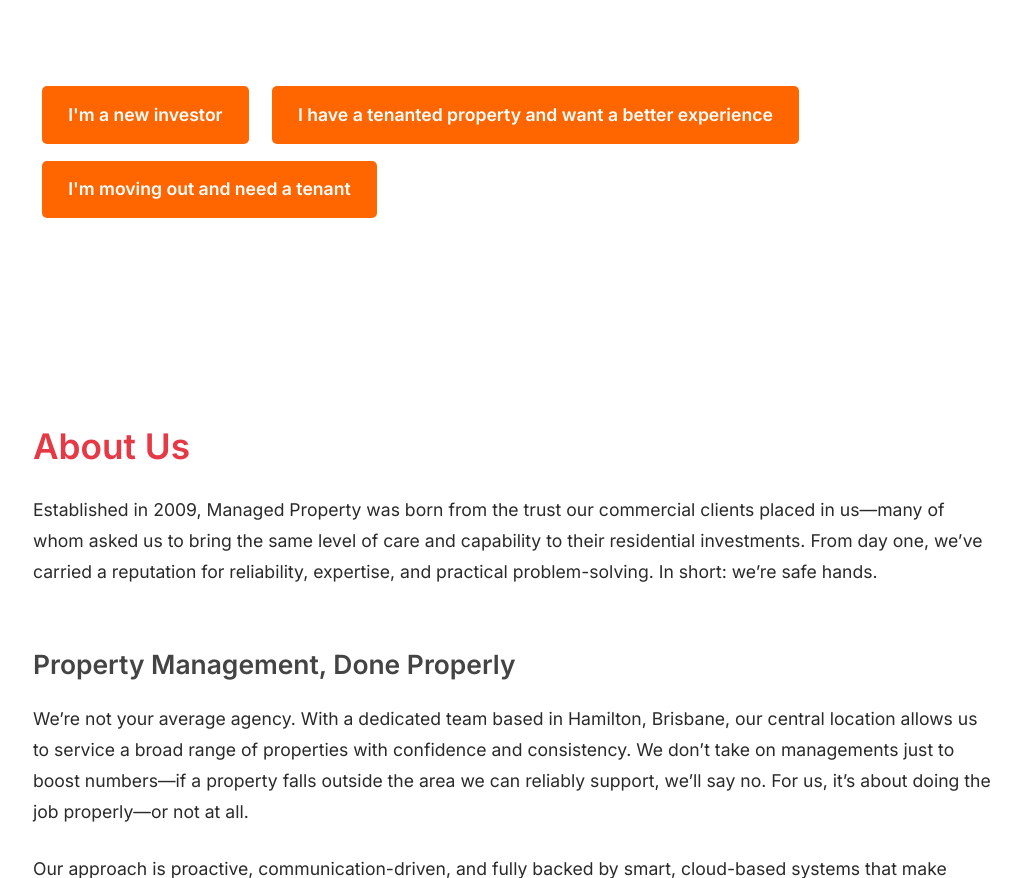
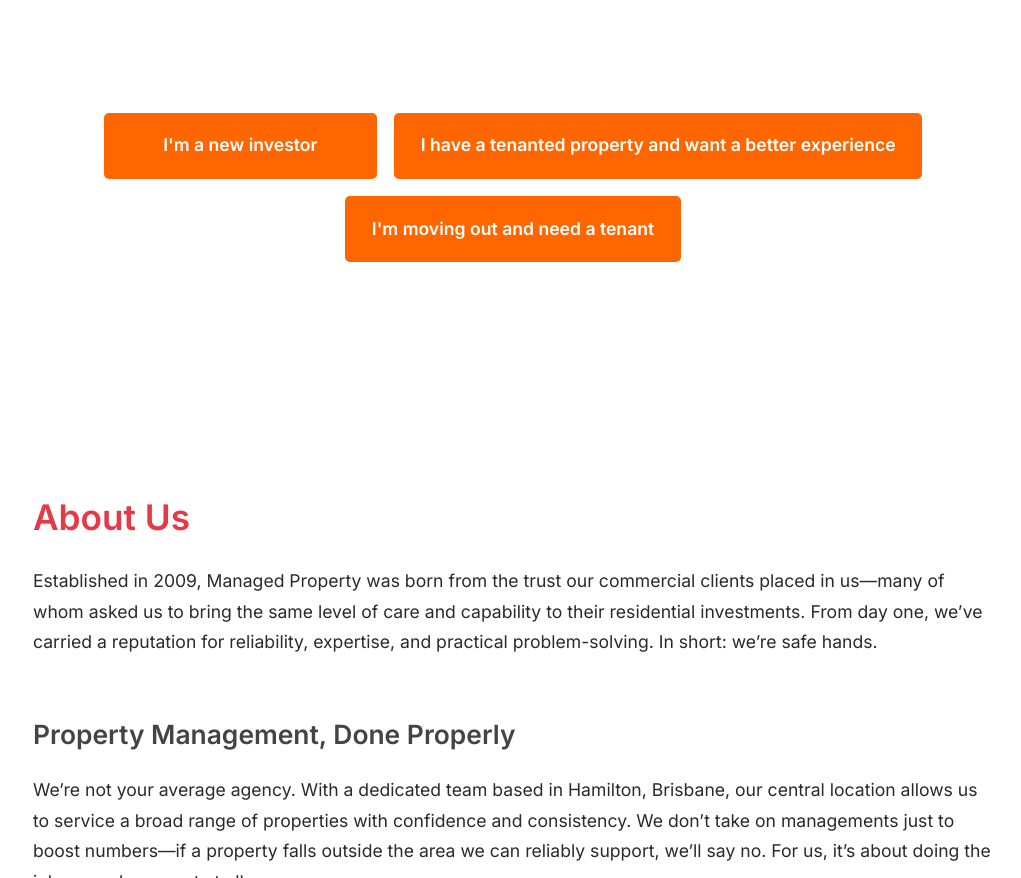
Before and after one commit to managedproperty/mpdemo, a plain HTML site: page index.html in a window 1280 px wide. Shown: the part 892-1770 px from the top of the page, without its empty margins (127-1148 px from the left). Drawn offline with Linux system fonts and the light colour scheme.

Commit message:
Update styles.css

```diff
--- a/styles.css
+++ b/styles.css
@@ -387,13 +387,29 @@ input[type="checkbox"] {
   font-size: 1.5em;
 }
 
+.cta-buttons .container {
+  display: flex;
+  justify-content: center;
+  flex-wrap: wrap;
+  gap: 1em;
+  max-width: 1000px;
+  margin: 2em auto;
+  text-align: center;
+}
+
 .btn {
   display: inline-block;
   background: #ff6600;
   color: white;
-  padding: 0.75em 1.5em;
-  margin: 0.5em;
+  padding: 1em 1.5em;
   text-decoration: none;
   border-radius: 5px;
   font-weight: bold;
+  transition: background 0.3s ease;
+  min-width: 220px;
+  text-align: center;
 }
+
+.btn:hover {
+  background: #e65c00;
+}
```
